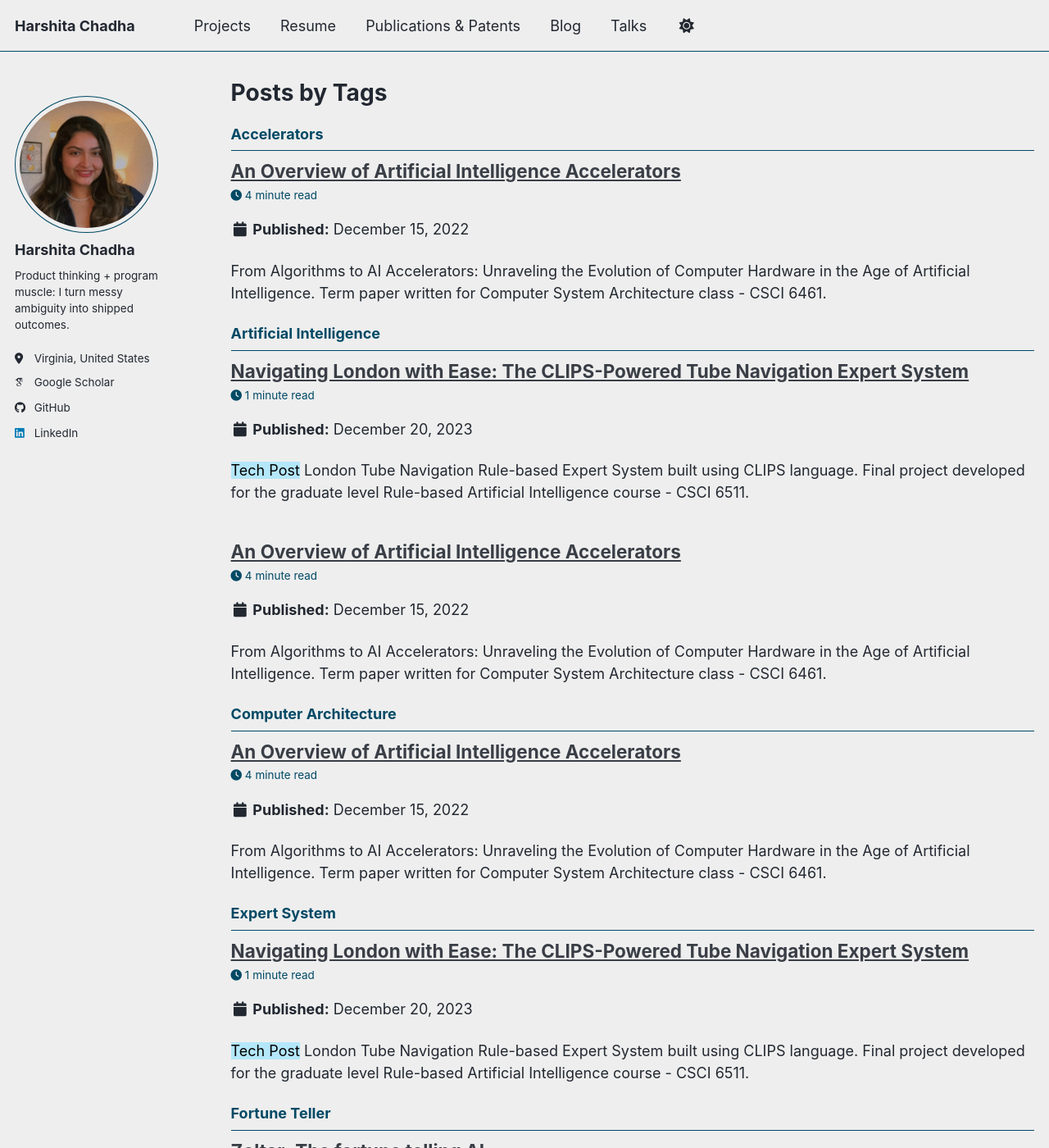
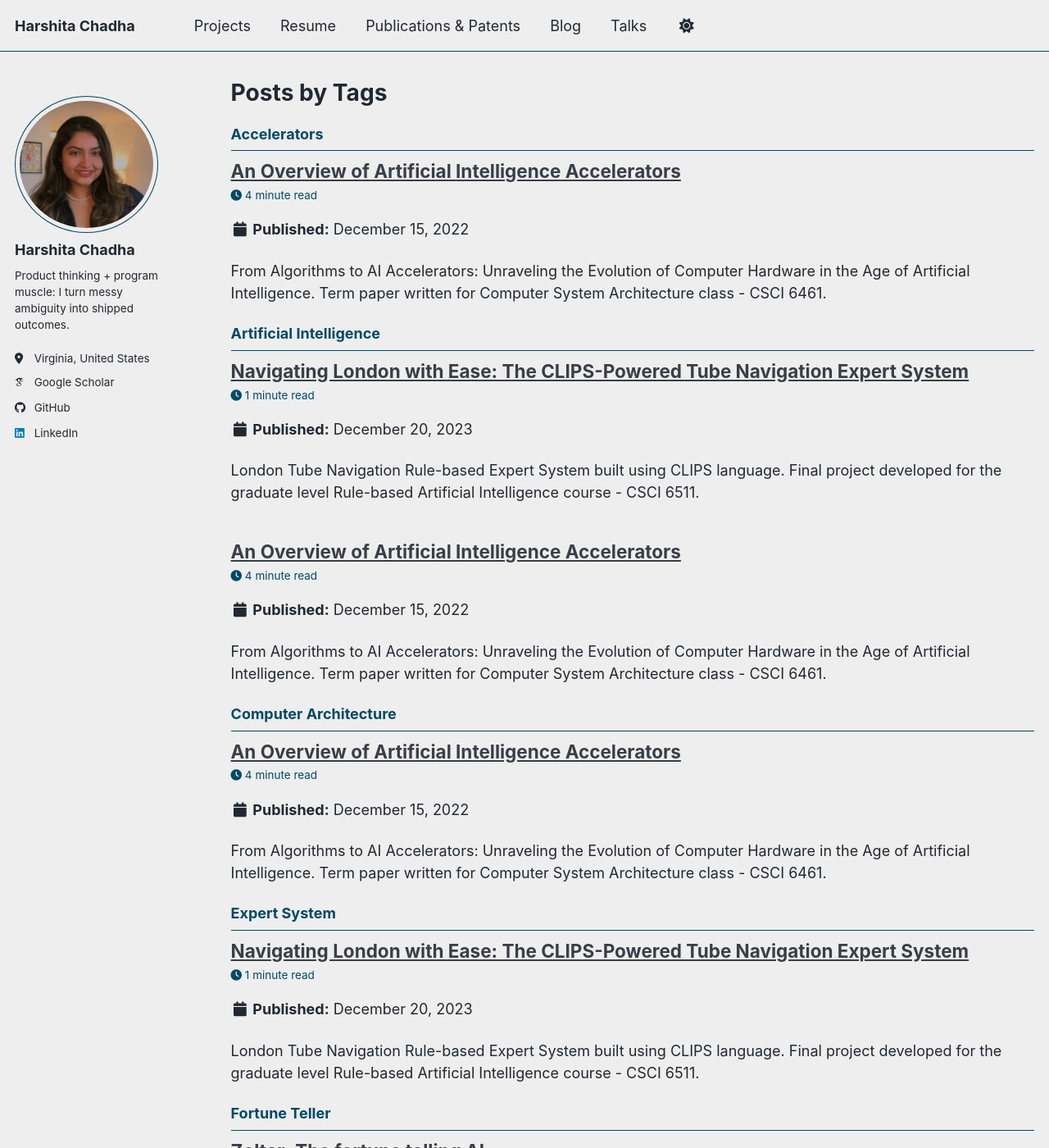
Before and after one commit to harshitaachadha/harshitaachadha.github.io, a Jekyll site: the page built from _pages/tag-archive.html, in a window 1280 px wide and 1400 px high. Shown: the whole window at 82% size. Built offline with Jekyll 4.4.1, drawn with Linux system fonts in a browser that asks for light colours; some web fonts are replaced; a script bundle is joined from its source files by our own code; library files that are not in the unit come from our copies.

Commit message:
Update 2023-12-20-ailondon.md

```diff
--- a/_posts/2023-12-20-ailondon.md
+++ b/_posts/2023-12-20-ailondon.md
@@ -2,7 +2,7 @@
 title: 'Navigating London with Ease: The CLIPS-Powered Tube Navigation Expert System'
 date: 2023-12-20
 permalink: /posts/2023/12/ailondon/
-excerpt: '<mark style="background-color: #b4e7fa">Tech Post</mark> London Tube Navigation Rule-based Expert System built using CLIPS language. Final project developed for the graduate level Rule-based Artificial Intelligence course - CSCI 6511.'
+excerpt: 'London Tube Navigation Rule-based Expert System built using CLIPS language. Final project developed for the graduate level Rule-based Artificial Intelligence course - CSCI 6511.'
 tags:
   - Artificial Intelligence
   - Rule-based AI
```
